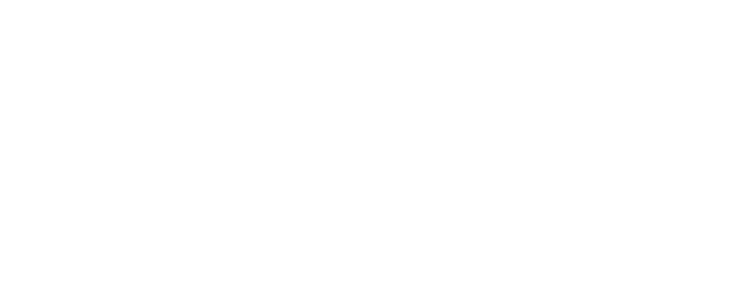
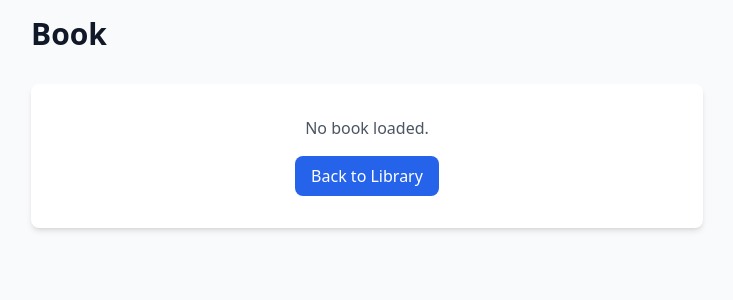
Before and after one commit to guillem-gelabert/epub-quizzer, a Nuxt app: page /book in a window 1280 px wide. Before the commit this address had no page. Shown: the top 300 px of the page, without its empty margins (273-1006 px from the left). Built offline with nearby package versions, Linux system fonts and the light colour scheme.

Commit message:
Add TOC extraction functionality to EPUB parser and state management

```diff
--- a/app/composables/useEpubParser.ts
+++ b/app/composables/useEpubParser.ts
@@ -1,5 +1,5 @@
 import ePub from 'epubjs'
-import type { Book } from 'epubjs'
+import type { Book, TocItem } from 'epubjs'
 import type { BookMetadata } from './useEpubState'
 
 export const useEpubParser = () => {
@@ -25,9 +25,28 @@ export const useEpubParser = () => {
     }
   }
 
+  const extractToc = async (book: Book): Promise<TocItem[]> => {
+    const navigation = await book.loaded.navigation
+    const toc = navigation?.toc || []
+
+    // Flatten nested subitems recursively
+    const flattenToc = (items: TocItem[]): TocItem[] => {
+      const flattened: TocItem[] = []
+      for (const item of items) {
+        flattened.push(item)
+        if (item.subitems && item.subitems.length > 0) {
+          flattened.push(...flattenToc(item.subitems))
+        }
+      }
+      return flattened
+    }
+
+    return flattenToc(toc)
+  }
 
   return {
     parseEpub,
     extractMetadata,
+    extractToc,
   }
 }
--- a/app/composables/useEpubState.ts
+++ b/app/composables/useEpubState.ts
@@ -1,5 +1,5 @@
 import { ref, readonly } from "vue";
-import type { Book } from "epubjs";
+import type { Book, TocItem } from "epubjs";
 
 export interface BookMetadata {
   title: string;
@@ -9,25 +9,30 @@ export interface BookMetadata {
 // Shared state - singleton pattern
 const currentBook = ref<Book | null>(null);
 const metadata = ref<BookMetadata | null>(null);
+const toc = ref<TocItem[] | null>(null);
 
 export const useEpubState = () => {
   const loadEpub = async (file: File) => {
-    const { parseEpub, extractMetadata } = useEpubParser();
+    const { parseEpub, extractMetadata, extractToc } = useEpubParser();
     const book = await parseEpub(file);
     const bookMetadata = await extractMetadata(book);
+    const bookToc = await extractToc(book);
 
     currentBook.value = book;
     metadata.value = bookMetadata;
+    toc.value = bookToc;
   };
 
   const clearBook = () => {
     currentBook.value = null;
     metadata.value = null;
+    toc.value = null;
   };
 
   return {
     currentBook: readonly(currentBook),
     metadata: readonly(metadata),
+    toc: readonly(toc),
     loadEpub,
     clearBook,
   };
--- /dev/null
+++ b/app/pages/book.vue
@@ -0,0 +1,62 @@
+<template>
+  <div class="min-h-screen bg-gray-50 p-4">
+    <div class="max-w-2xl mx-auto">
+      <h1 class="text-3xl font-bold text-gray-900 mb-8">Book</h1>
+
+      <div
+        v-if="!metadata"
+        class="bg-white rounded-lg shadow-md p-8 text-center"
+      >
+        <p class="text-gray-600 mb-4">No book loaded.</p>
+        <NuxtLink
+          to="/library"
+          class="inline-block px-4 py-2 bg-blue-600 text-white rounded-lg hover:bg-blue-700 transition-colors"
+        >
+          Back to Library
+        </NuxtLink>
+      </div>
+
+      <div v-else class="bg-white rounded-lg shadow-md p-6">
+        <div class="space-y-6">
+          <div>
+            <h2 class="text-xl font-semibold text-gray-900">
+              {{ metadata.title }}
+            </h2>
+            <p class="text-gray-600 mt-1">{{ metadata.author }}</p>
+          </div>
+
+          <div class="pt-4 border-t border-gray-200">
+            <h3 class="text-lg font-semibold text-gray-900 mb-4">
+              Table of Contents
+            </h3>
+            <div v-if="!toc || toc.length === 0" class="text-gray-600">
+              <p>No table of contents available.</p>
+            </div>
+            <ul v-else class="space-y-2">
+              <li
+                v-for="item in toc"
+                :key="item.id"
+                class="text-gray-700 py-1"
+              >
+                {{ item.label }}
+              </li>
+            </ul>
+          </div>
+
+          <div class="pt-4 border-t border-gray-200">
+            <NuxtLink
+              to="/library"
+              class="inline-block px-6 py-2 bg-blue-600 text-white rounded-lg hover:bg-blue-700 transition-colors"
+            >
+              Back to Library
+            </NuxtLink>
+          </div>
+        </div>
+      </div>
+    </div>
+  </div>
+</template>
+
+<script setup lang="ts">
+const { metadata, toc } = useEpubState();
+</script>
```
